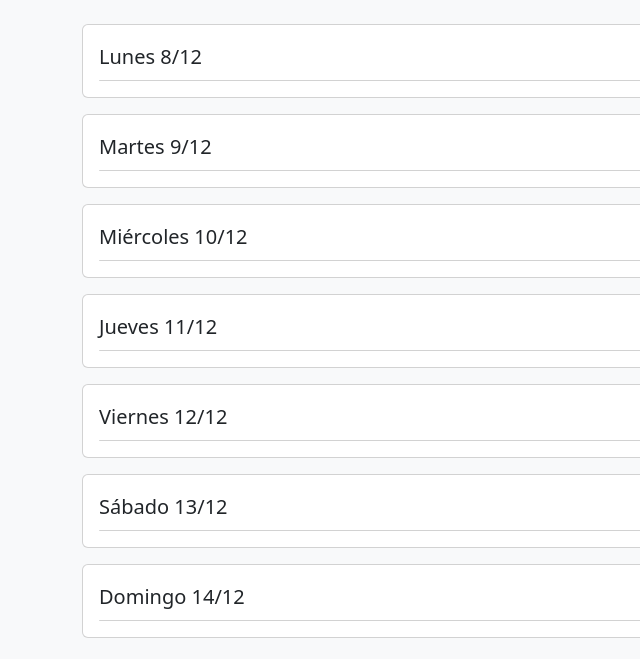
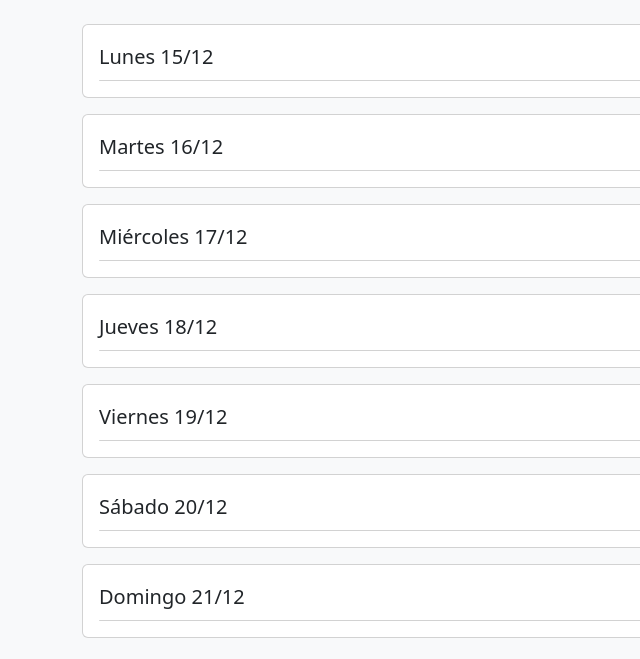
Before and after one commit to JuanManuelP94/disponibilidad, a plain HTML site: page index.html in a window 1280 px wide. Shown: the part 324-983 px from the top of the page, 0-640 px from the left. Drawn offline with nearby package versions, Linux system fonts and the light colour scheme.

Commit message:
Update index.html

```diff
--- a/index.html
+++ b/index.html
@@ -50,7 +50,7 @@
         <!-- Lunes 8/12 -->
         <div class="card p-3 mb-3">
             <h5 class="d-flex justify-content-between align-items-center">
-                Lunes 8/12
+                Lunes 15/12
                 <button class="btn btn-primary btn-sm" onclick="abrirFormDia('lunes')">
                     + Agregar no disponibilidad
                 </button>
@@ -79,7 +79,7 @@
         <!-- Martes 9/12 -->
         <div class="card p-3 mb-3">
             <h5 class="d-flex justify-content-between align-items-center">
-                Martes 9/12
+                Martes 16/12
                 <button class="btn btn-primary btn-sm" onclick="abrirFormDia('martes')">
                     + Agregar no disponibilidad
                 </button>
@@ -106,7 +106,7 @@
         <!-- Miércoles 10/12 -->
         <div class="card p-3 mb-3">
             <h5 class="d-flex justify-content-between align-items-center">
-                Miércoles 10/12
+                Miércoles 17/12
                 <button class="btn btn-primary btn-sm" onclick="abrirFormDia('miercoles')">
                     + Agregar no disponibilidad
                 </button>
@@ -133,7 +133,7 @@
         <!-- Jueves 11/12 -->
         <div class="card p-3 mb-3">
             <h5 class="d-flex justify-content-between align-items-center">
-                Jueves 11/12
+                Jueves 18/12
                 <button class="btn btn-primary btn-sm" onclick="abrirFormDia('jueves')">
                     + Agregar no disponibilidad
                 </button>
@@ -160,7 +160,7 @@
         <!-- Viernes 12/12 -->
         <div class="card p-3 mb-3">
             <h5 class="d-flex justify-content-between align-items-center">
-                Viernes 12/12
+                Viernes 19/12
                 <button class="btn btn-primary btn-sm" onclick="abrirFormDia('viernes')">
                     + Agregar no disponibilidad
                 </button>
@@ -187,7 +187,7 @@
         <!-- Sábado 13/12 -->
         <div class="card p-3 mb-3">
             <h5 class="d-flex justify-content-between align-items-center">
-                Sábado 13/12
+                Sábado 20/12
                 <button class="btn btn-primary btn-sm" onclick="abrirFormDia('sabado')">
                     + Agregar no disponibilidad
                 </button>
@@ -214,7 +214,7 @@
         <!-- Domingo 14/12 -->
         <div class="card p-3 mb-3">
             <h5 class="d-flex justify-content-between align-items-center">
-                Domingo 14/12
+                Domingo 21/12
                 <button class="btn btn-primary btn-sm" onclick="abrirFormDia('domingo')">
                     + Agregar no disponibilidad
                 </button>
```
